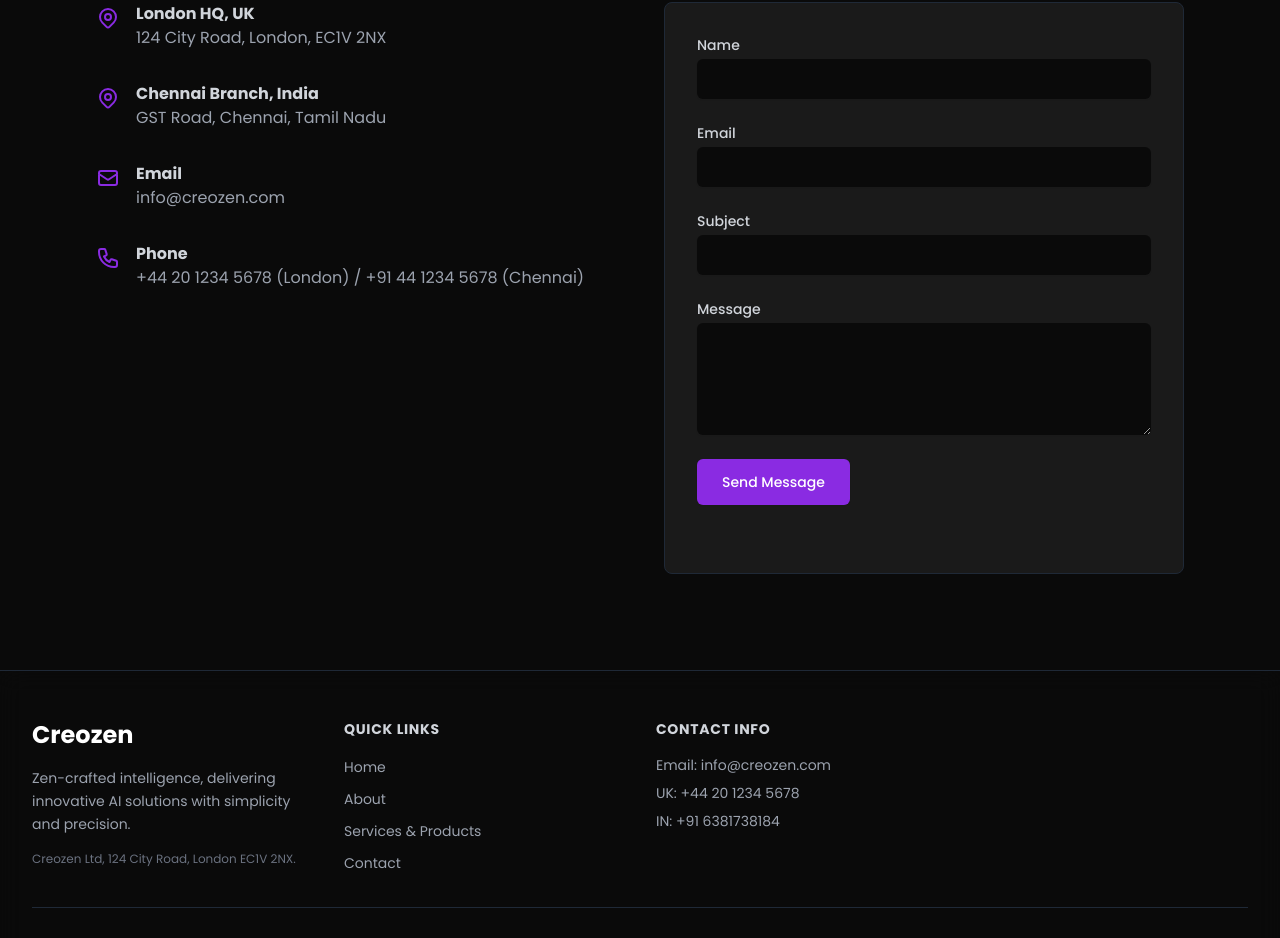
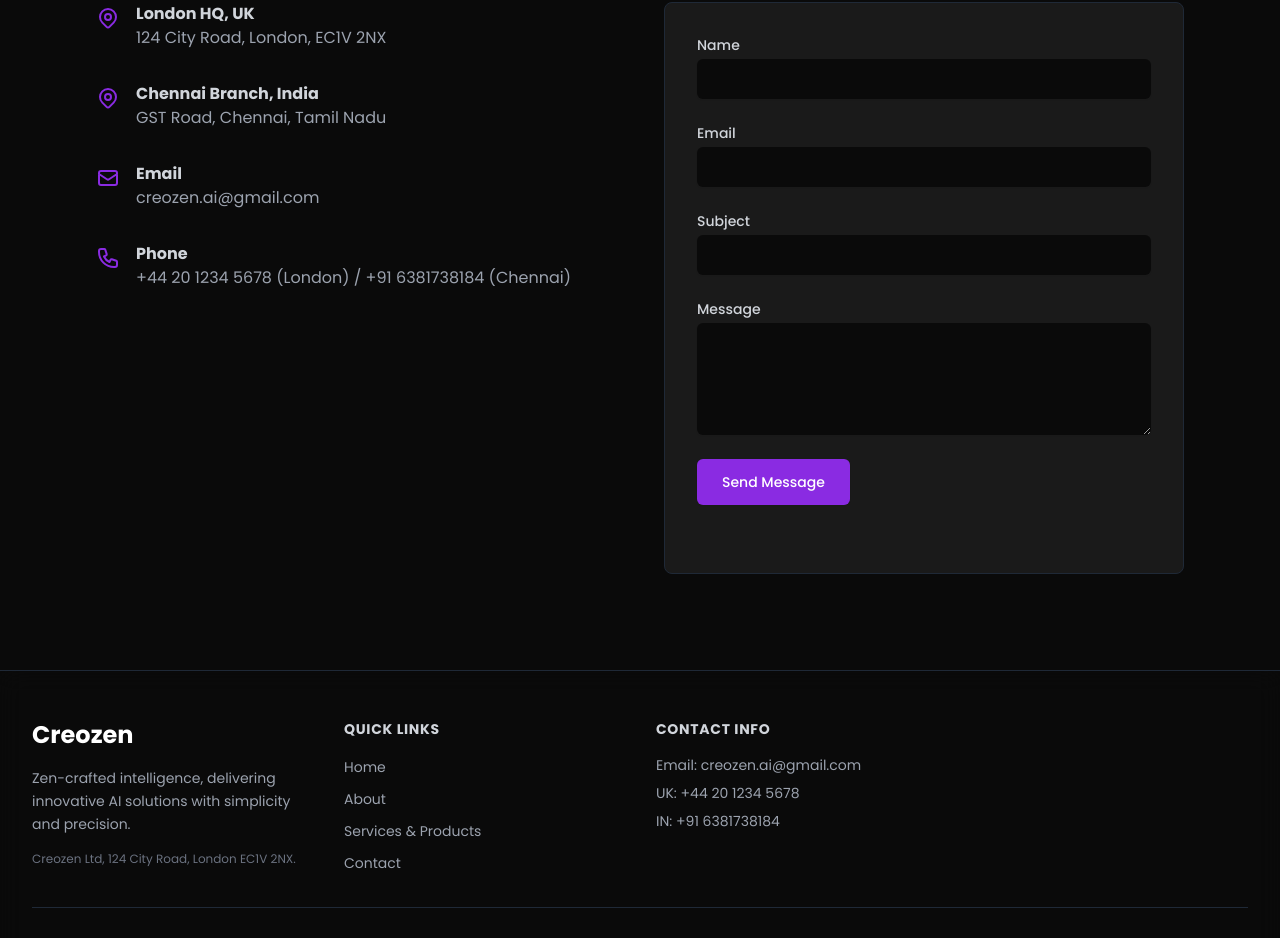
Before and after one commit to ASINRAJA123/creozen, a React (Vite) app: page /contact in a window 1280 px wide. Shown: the part 282-1220 px from the top of the page. Built offline with nearby package versions, Linux system fonts and the light colour scheme.

Commit message:
updayte contact

```diff
--- a/src/components/Footer.jsx
+++ b/src/components/Footer.jsx
@@ -64,7 +64,7 @@
             </h3>
             <ul className="space-y-2 text-sm font-sans">
               <li className="text-gray-400">
-                Email: <a href="mailto:info@creozen.com" className="hover:text-accent transition-colors">info@creozen.com</a>
+                Email: <a href="mailto:info@creozen.com" className="hover:text-accent transition-colors">creozen.ai@gmail.com</a>
               </li>
               <li className="text-gray-400">
                 UK: <a href="tel:+442012345678" className="hover:text-accent transition-colors">+44 20 1234 5678</a>
--- a/src/pages/Contact.jsx
+++ b/src/pages/Contact.jsx
@@ -112,13 +112,13 @@
             <InfoItem
               icon={<svg xmlns="http://www.w3.org/2000/svg" className="h-6 w-6" fill="none" viewBox="0 0 24 24" stroke="currentColor"><path strokeLinecap="round" strokeLinejoin="round" strokeWidth={2} d="M3 8l7.89 5.26a2 2 0 002.22 0L21 8M5 19h14a2 2 0 002-2V7a2 2 0 00-2-2H5a2 2 0 00-2 2v10a2 2 0 002 2z" /></svg>}
               title="Email"
-              value="info@creozen.com"
+              value="creozen.ai@gmail.com"
               href="mailto:info@creozen.com"
             />
             <InfoItem
               icon={<svg xmlns="http://www.w3.org/2000/svg" className="h-6 w-6" fill="none" viewBox="0 0 24 24" stroke="currentColor"><path strokeLinecap="round" strokeLinejoin="round" strokeWidth={2} d="M3 5a2 2 0 012-2h3.28a1 1 0 01.948.684l1.498 4.493a1 1 0 01-.502 1.21l-2.257 1.13a11.042 11.042 0 005.516 5.516l1.13-2.257a1 1 0 011.21-.502l4.493 1.498a1 1 0 01.684.949V19a2 2 0 01-2 2h-1C9.716 21 3 14.284 3 6V5z" /></svg>}
               title="Phone"
-              value="+44 20 1234 5678 (London) / +91 44 1234 5678 (Chennai)"
+              value="+44 20 1234 5678 (London) / +91 6381738184 (Chennai)"
               href="tel:+442012345678"
             />
           </motion.div>
```
